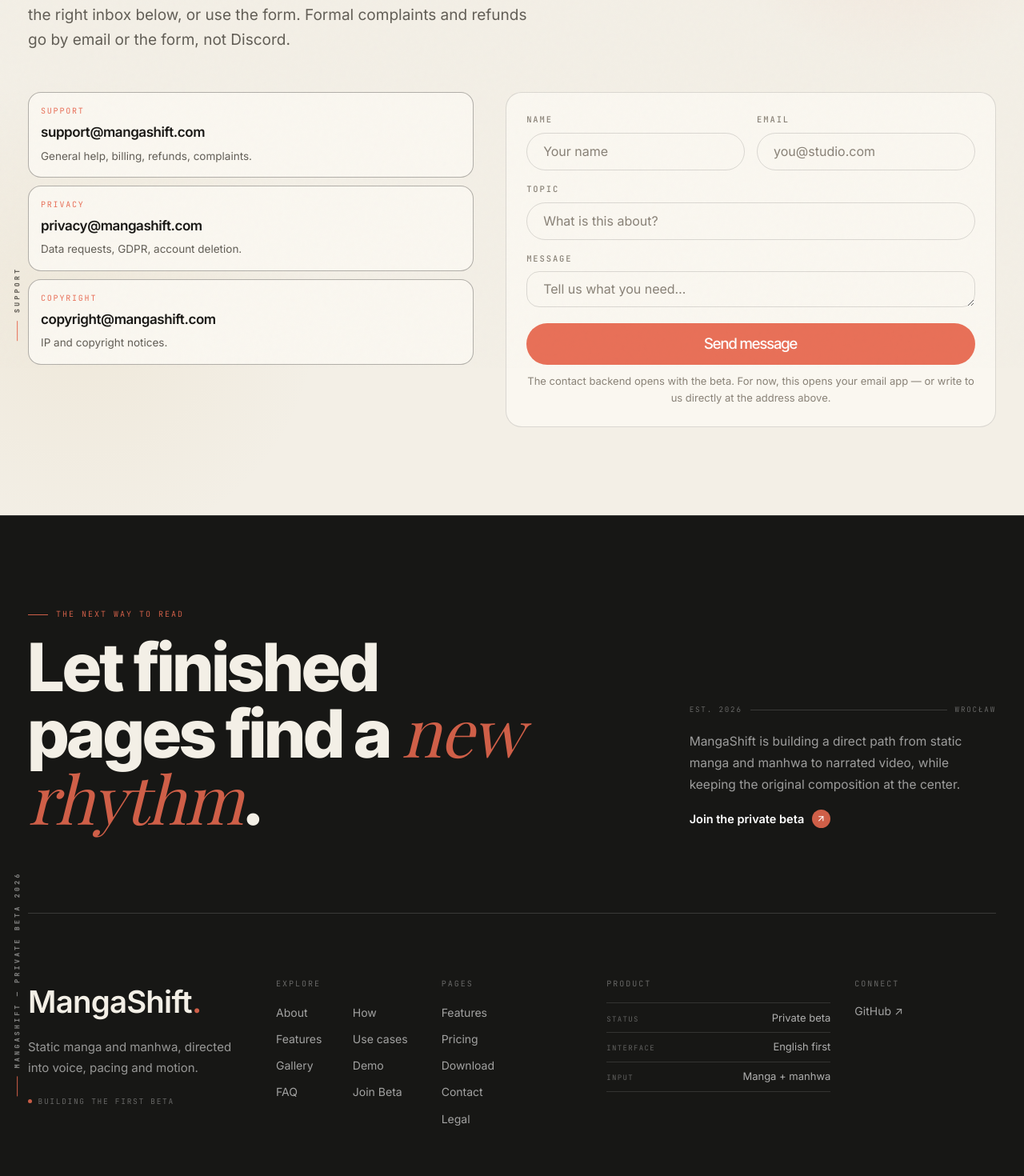
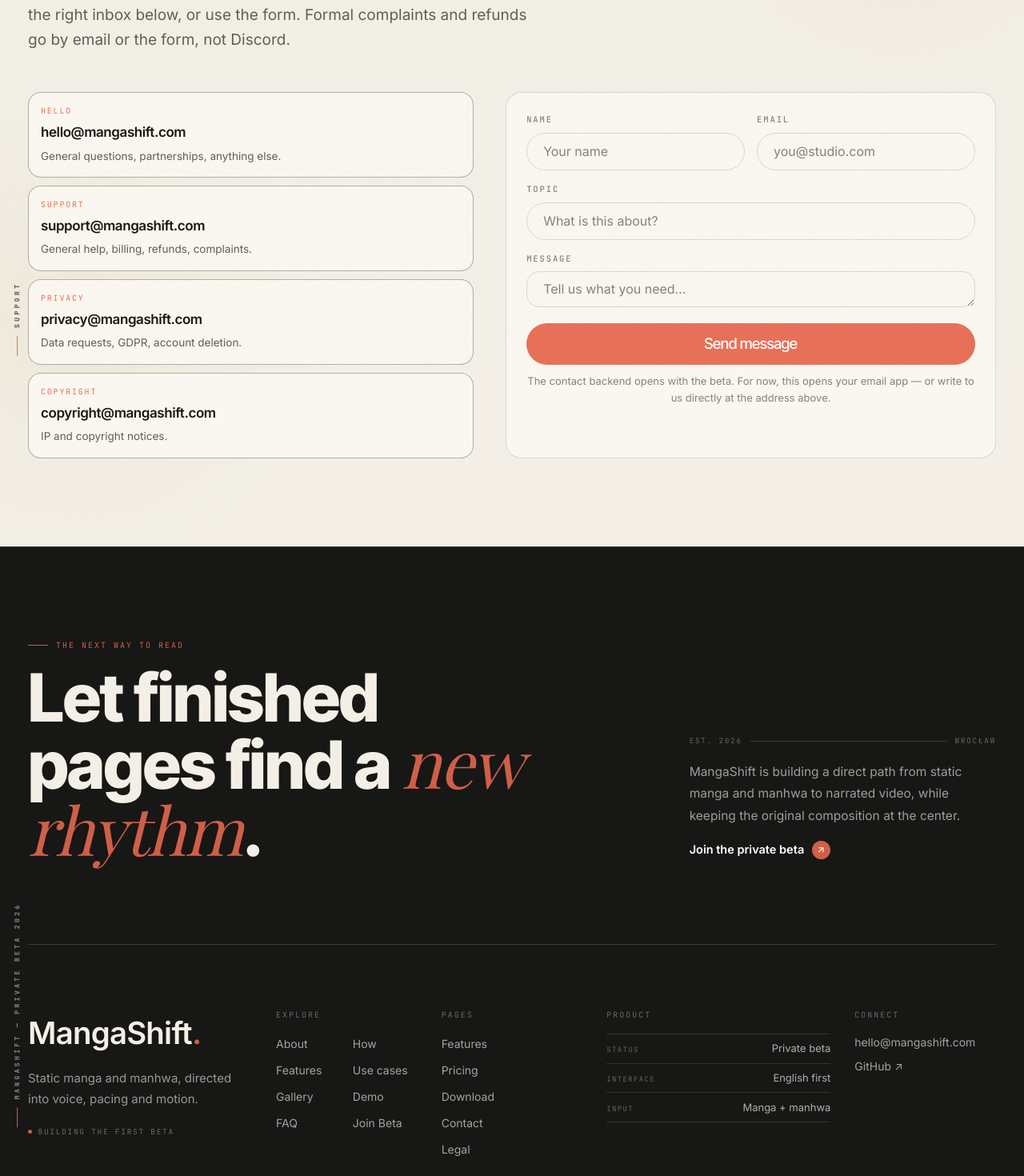
Before and after one commit to MattyMroz/MangaShiftWebsite, a Next.js app: page /contact in a window 1280 px wide. Shown: the part 340-1810 px from the top of the page at 80% size. Built offline with nearby package versions, Linux system fonts and the light colour scheme.

Commit message:
feat: add hello@ as primary public contact
- footer Connect: hello@mangashift.com above GitHub
- contact page: Hello channel as first card, primary mailto target
- mailto on submit now goes to hello@ (channels.0)

```diff
--- a/src/app/contact/page.tsx
+++ b/src/app/contact/page.tsx
@@ -11,7 +11,7 @@ import { Textarea } from '@/shared/ui/lib/Textarea';
 import { Label } from '@/shared/ui/lib/Label';
 import { t } from '@/shared/i18n';
 
-const channels = [0, 1, 2] as const;
+const channels = [0, 1, 2, 3] as const;
 
 const pillInputClass =
     'h-auto rounded-full border-[var(--line)] bg-[var(--surface)] px-8 py-4 text-[length:var(--normal-font-size)] text-[var(--text)] placeholder:text-[var(--text-faint)] hover:bg-[var(--surface)] focus-visible:border-[var(--accent)] focus-visible:ring-[var(--accent)]/15';
@@ -43,9 +43,9 @@ export default function ContactPage() {
 
         const subject = topic || t('pages.contact.mailtoSubject');
         const body = [message, '', `${name} — ${email}`].join('\n');
-        const support = t('pages.contact.channels.0.email');
+        const primary = t('pages.contact.channels.0.email');
 
-        window.location.href = `mailto:${support}?subject=${encodeURIComponent(subject)}&body=${encodeURIComponent(body)}`;
+        window.location.href = `mailto:${primary}?subject=${encodeURIComponent(subject)}&body=${encodeURIComponent(body)}`;
         setSent(true);
     };
 
--- a/src/shared/i18n/en.json
+++ b/src/shared/i18n/en.json
@@ -330,6 +330,7 @@
       { "label": "Input", "value": "Manga + manhwa" }
     ],
     "connect": {
+      "email": "hello@mangashift.com",
       "github": "GitHub"
     },
     "location": "Wrocław / Poland / Private beta"
@@ -424,6 +425,7 @@
       "formNotice": "The contact backend opens with the beta. For now, this opens your email app — or write to us directly at the address above.",
       "mailtoSubject": "MangaShift — contact",
       "channels": [
+        { "label": "Hello", "email": "hello@mangashift.com", "desc": "General questions, partnerships, anything else." },
         { "label": "Support", "email": "support@mangashift.com", "desc": "General help, billing, refunds, complaints." },
         { "label": "Privacy", "email": "privacy@mangashift.com", "desc": "Data requests, GDPR, account deletion." },
         { "label": "Copyright", "email": "copyright@mangashift.com", "desc": "IP and copyright notices." }
--- a/src/widgets/Footer/ui/Footer.tsx
+++ b/src/widgets/Footer/ui/Footer.tsx
@@ -160,6 +160,12 @@ export const Footer = () => {
                         </p>
                         <div className="mt-6 flex flex-col items-start gap-3">
                             <a
+                                href={`mailto:${t('footer.connect.email')}`}
+                                className="text-[1.4rem] text-white/60 transition-colors hover:text-white"
+                            >
+                                {t('footer.connect.email')}
+                            </a>
+                            <a
                                 href="https://github.com/MattyMroz/MangaShiftWebsite"
                                 target="_blank"
                                 rel="noreferrer"
```
